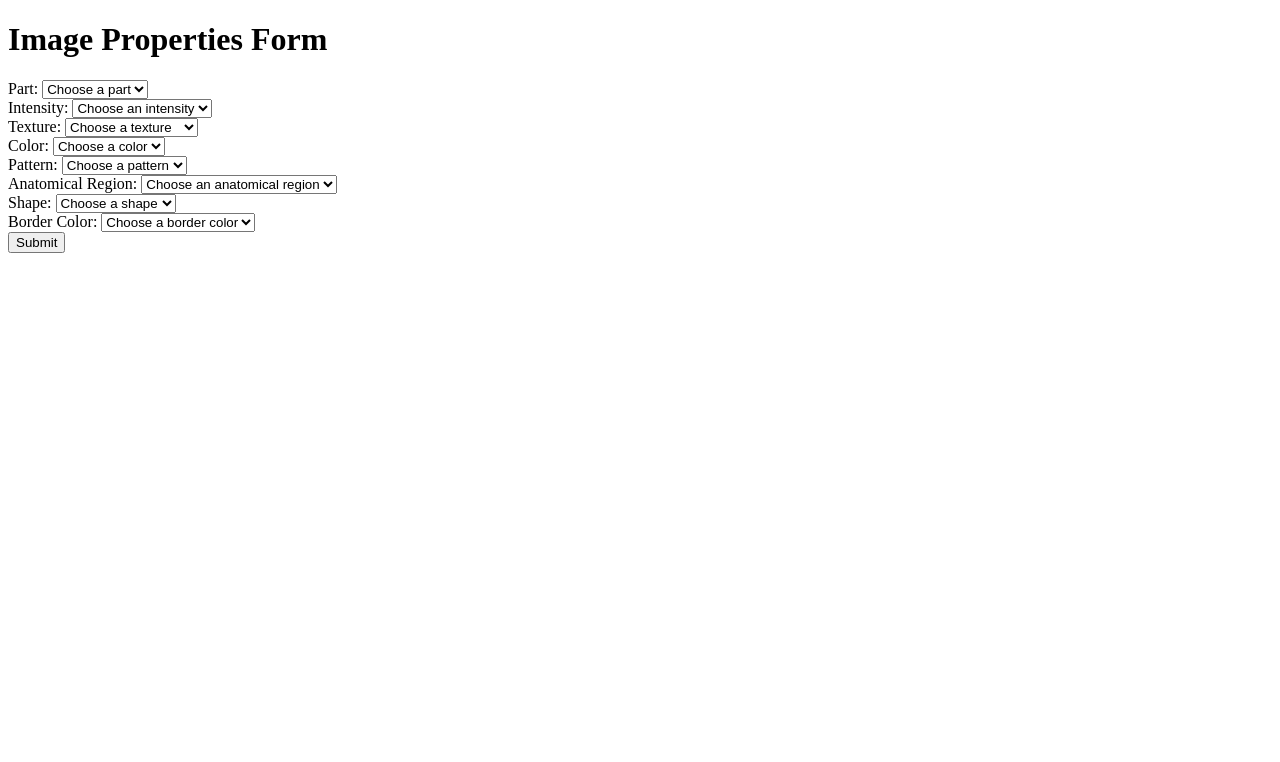
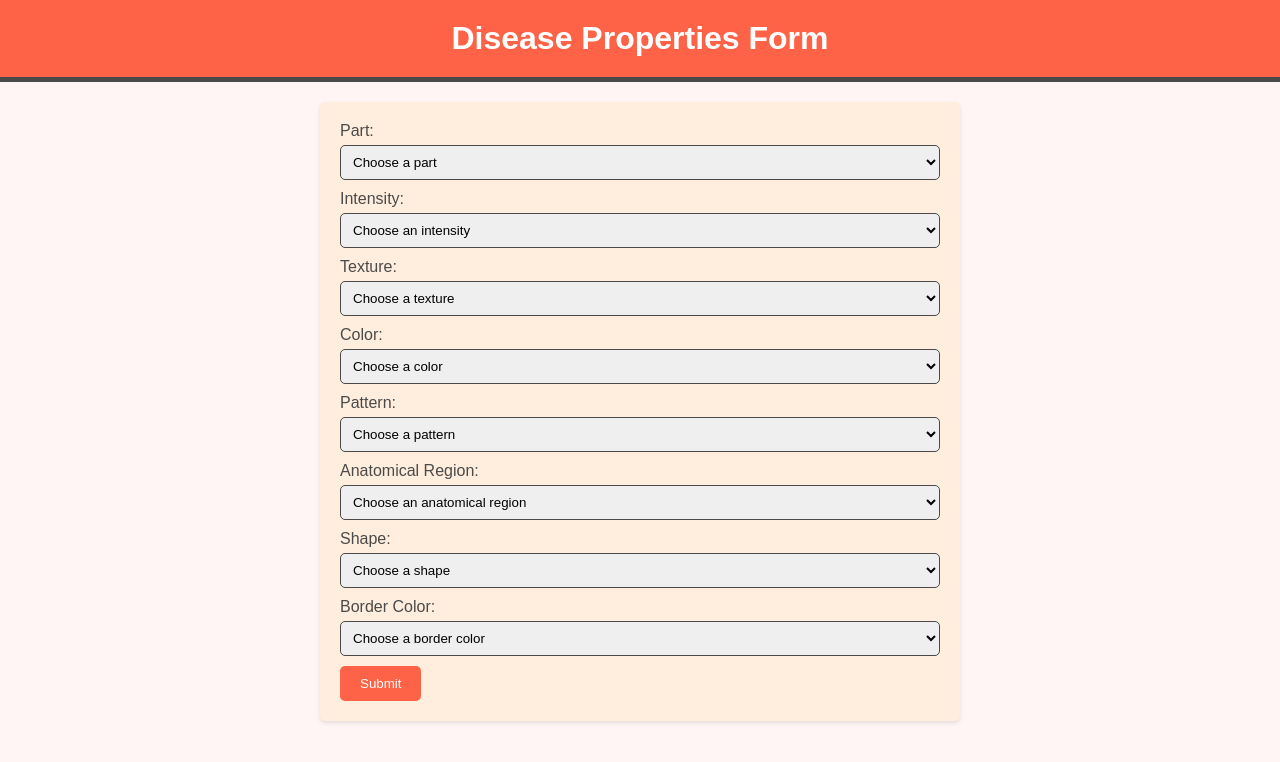
Before and after one commit to Dgeorgealex/SensorML, a Flask app: page /disease_information in a window 1280 px wide. Shown: the top 762 px of the page. Run offline with Flask 3, Linux system fonts and the light colour scheme.

Commit message:
Added descriptions for diseases and css

```diff
--- a/public/server.py
+++ b/public/server.py
@@ -8,6 +8,7 @@ from models.inferencer import make_inference
 app = Flask(__name__)
 
 script_directory = os.path.dirname(os.path.abspath(__file__))
+os.chdir(script_directory)
 relative_file_path = '../assets/dataset.csv'
 absolute_file_path = os.path.join(script_directory, relative_file_path)
 df = load_dataset(absolute_file_path)
@@ -84,20 +85,17 @@ def calendar_plot(column):
 
 @app.route('/disease_information')
 def show_disease():
-    columns = df.columns[1:]
-    return render_template('analyze_disease.html', columns=columns)
+    return render_template('analyze_disease.html')
 
 
 @app.route('/disease_information/disease', methods=['POST'])
 def find_disease():
-    columns = df.columns[1:]
     form_list = ["part", "intensity", "texture", "color", "pattern", "anatomicalRegion", "shape", "borderColor"]
     parameters = {}
     for element in form_list:
         if request.form[element]:
             parameters[element] = request.form[element]
-    print(make_inference(parameters))
-    return render_template('analyze_disease.html', columns=columns)
+    return render_template('diseases.html', diseases=make_inference(parameters))
 
 
 if __name__ == '__main__':
--- /dev/null
+++ b/public/static/styles/analyze_disease.css
@@ -0,0 +1,53 @@
+/* Disease Properties Form CSS */
+
+body {
+    font-family: Arial, sans-serif;
+    background-color: #fff5f5; /* Light red background */
+    color: #4a4a4a; /* Dark grey for text */
+    margin: 0;
+    padding: 0;
+}
+
+h1 {
+    background-color: #ff6347; /* Tomato red */
+    color: white;
+    text-align: center;
+    padding: 20px 0;
+    margin: 0;
+    border-bottom: 5px solid #4a4a4a; /* Dark border for contrast */
+}
+
+form {
+    max-width: 600px;
+    margin: 20px auto;
+    padding: 20px;
+    background-color: #ffeedd; /* Light tomato color */
+    border-radius: 5px;
+    box-shadow: 0 2px 4px rgba(0, 0, 0, 0.1);
+}
+
+label {
+    display: block;
+    margin-bottom: 5px;
+}
+
+select {
+    width: 100%;
+    padding: 8px;
+    margin-bottom: 10px;
+    border: 1px solid #4a4a4a; /* Dark grey border */
+    border-radius: 5px;
+}
+
+input[type="submit"] {
+    background-color: #ff6347; /* Tomato red */
+    color: white;
+    padding: 10px 20px;
+    border: none;
+    border-radius: 5px;
+    cursor: pointer;
+}
+
+input[type="submit"]:hover {
+    background-color: #dc143c; /* Darker red on hover */
+}
--- a/public/templates/analyze_disease.html
+++ b/public/templates/analyze_disease.html
@@ -3,11 +3,12 @@
 <head>
     <meta charset="UTF-8">
     <meta name="viewport" content="width=device-width, initial-scale=1.0">
-    <title>Image Properties Form</title>
+    <title>Disease Properties Form</title>
+    <link href="../static/styles/analyze_disease.css" rel="stylesheet">
 </head>
 <body>
 
-<h1>Image Properties Form</h1>
+<h1>Disease Properties Form</h1>
 
 <form action="/disease_information/disease" method="POST">
     <label for="part">Part:</label>
@@ -23,7 +24,6 @@
     <select id="intensity" name="intensity">
         <option value="" selected>Choose an intensity</option>
         <option value="WeakToModerate">WeakToModerate</option>
-        <option value="Strong">Strong</option>
         <option value="StrongToFatal">StrongToFatal</option>
         <option value="SevereToFatal">SevereToFatal</option>
         <option value="AllIntensities">AllIntensities</option>
--- a/public/templates/calendar_plots.html
+++ b/public/templates/calendar_plots.html
@@ -2,6 +2,7 @@
 <html>
 <head>
     <title>Calendar Plots</title>
+    <link href="../static/styles/calendar_plots.css" rel="stylesheet">
 </head>
 <body>
     {% for column in columns %}
--- a/public/templates/var_distro.html
+++ b/public/templates/var_distro.html
@@ -2,6 +2,7 @@
 <html lang="en">
 <head>
     <title>Variable Distributions</title>
+    <link href="../static/styles/var_distro.css" rel="stylesheet">
 </head>
 <body>
     {% for column in columns %}
```
Also changed, not shown: models/inferencer.py (+7 -3 lines), public/static/styles/calendar_plots.css (added, +26 -0 lines), public/static/styles/diseases.css (added, +19 -0 lines), public/static/styles/var_distro.css (added, +26 -0 lines), public/templates/diseases.html (added, +13 -0 lines).
